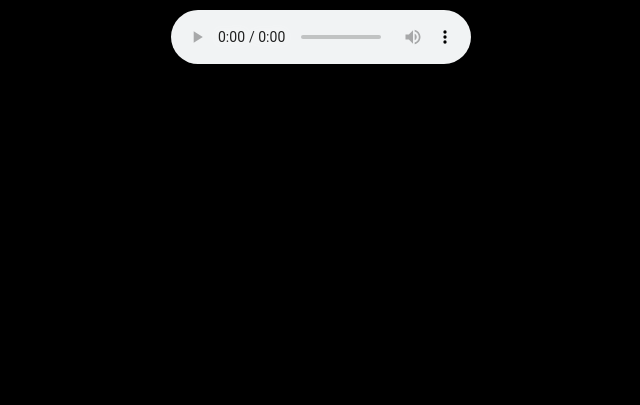
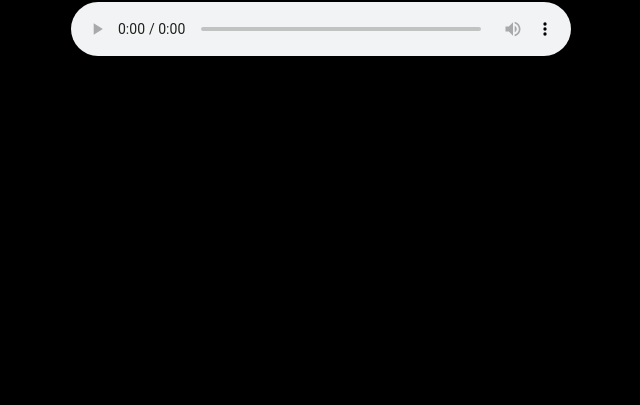
Before and after one commit to Golden4484/Golden4484.github.io, a plain HTML site: page index.html in a window 1280 px wide. Shown: the part 411-816 px from the top of the page, without its empty margins (319-959 px from the left). Drawn offline with Linux system fonts and the light colour scheme.

Commit message:
Atualizar o index.html

```diff
--- a/index.html
+++ b/index.html
@@ -2,19 +2,25 @@
 <html lang="pt-br">
 <head>
   <meta charset="UTF-8" />
-  <meta property="og:title" content="Música ao vivo kkkkk por Golden" />
-  <meta property="og:description" content="Rádio pirata rodando 24/7. Só as braba." />
-  <meta property="og:image" content="https://raw.githubusercontent.com/Golden4484/Golden4484/main/Picsart_25-05-25_14-32-18-645.jpg" />
-  <meta property="og:type" content="video.other" />
-  <meta property="og:video" content="https://raw.githubusercontent.com/Golden4484/Golden4484/main/DJ%20KOALA6%20-%20RITMADA%20PODEROSA.mp3" />
-  <meta property="og:video:type" content="audio/mpeg" />
-  <meta property="og:video:width" content="500" />
-  <meta property="og:video:height" content="300" />
   <title>Música ao vivo kkkkk por Golden</title>
+  <style>
+    body {
+      margin: 0;
+      background: black;
+      display: flex;
+      justify-content: center;
+      align-items: center;
+      height: 100vh;
+      color: white;
+      font-family: sans-serif;
+      flex-direction: column;
+    }
+  </style>
 </head>
-<body style="background:black; display:flex; flex-direction:column; justify-content:center; align-items:center; height:100vh; color:white;">
+<body>
   <h1>Música ao vivo kkkkk</h1>
-  <audio id="player" controls autoplay></audio>
+  <audio id="player" autoplay controls style="width: 80%; max-width: 500px;"></audio>
+
   <script>
     const playlist = [
       'https://raw.githubusercontent.com/Golden4484/Golden4484/main/DJ%20KOALA6%20-%20RITMADA%20PODEROSA.mp3',
@@ -32,7 +38,8 @@
 
     player.addEventListener('ended', playRandom);
 
+    // Começa a tocar logo que abrir a página
     playRandom();
   </script>
 </body>
-    </html>
+</html>
```
